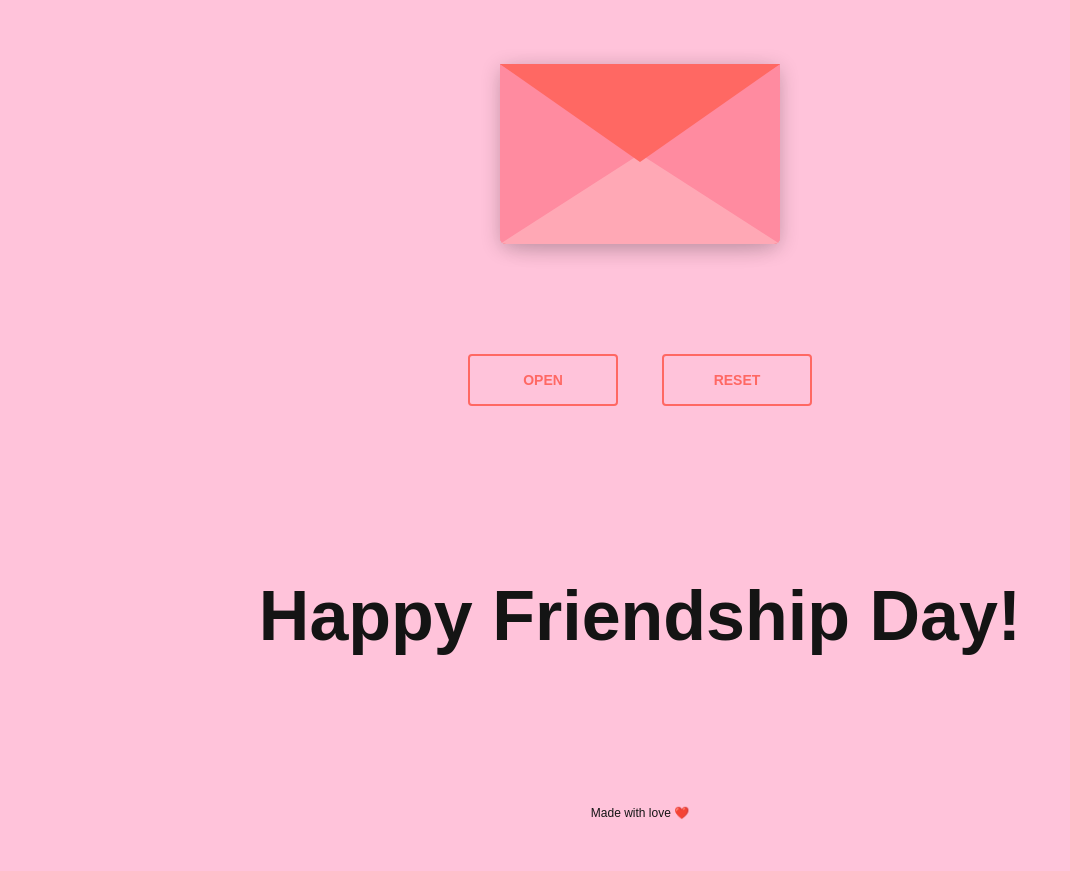
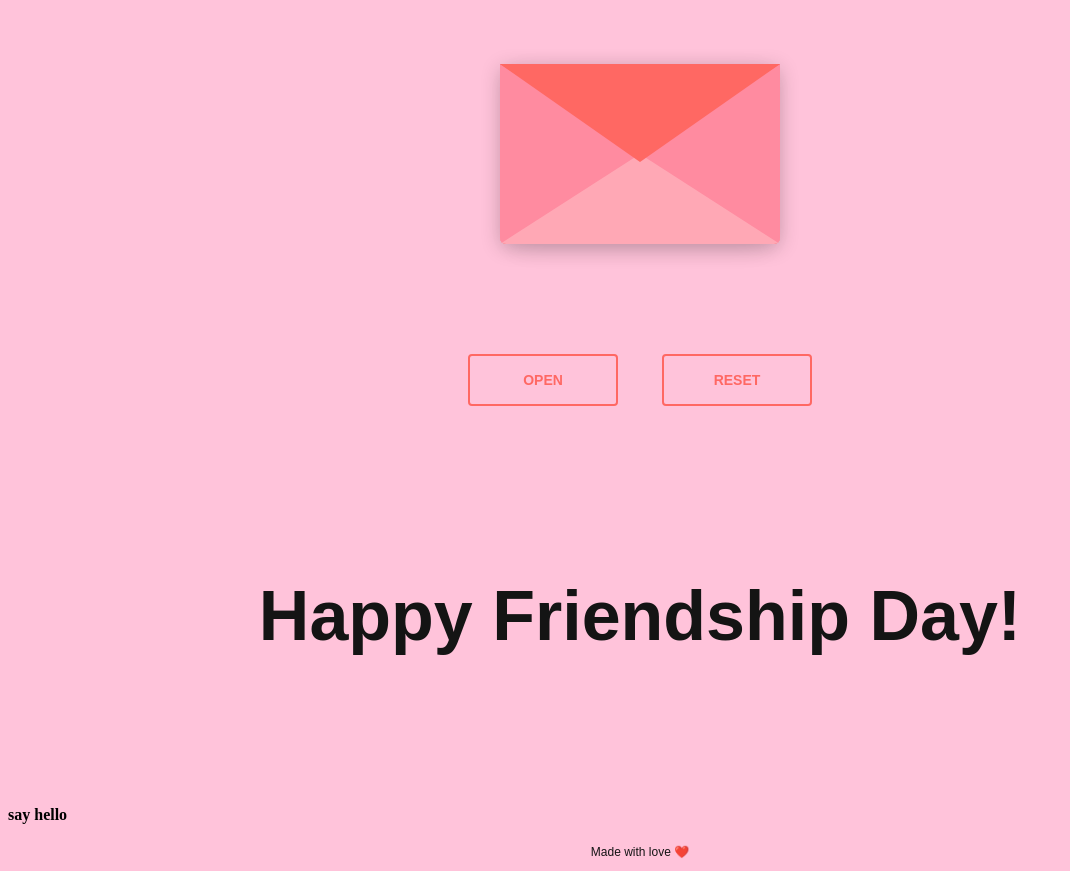
Before and after one commit to Vishal8700/Virtual_Greeting_card, a plain HTML site: page Virtual-Greeting-Card/index.html in a window 1280 px wide. Shown: the part 134-1005 px from the top of the page, without its empty margins (0-1070 px from the left). Before the commit the page ends 966 px from the top, so only its background shows below. Drawn offline with nearby package versions, Linux system fonts and the light colour scheme.

Commit message:
Update index.html

```diff
--- a/Virtual-Greeting-Card/index.html
+++ b/Virtual-Greeting-Card/index.html
@@ -28,6 +28,7 @@
             <button id="reset">Reset</button>
         </div>
         <h1 class="valentine">Happy Friendship Day!</h1>
+        <h4>say hello </h4>
         <footer class="footer">
             <p>Made with love ❤️</p>
         </footer>
```
